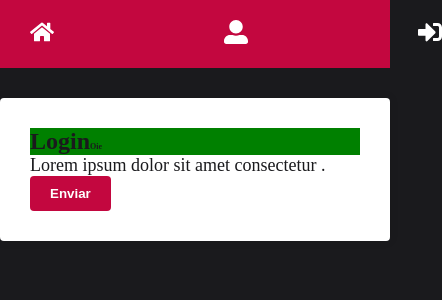
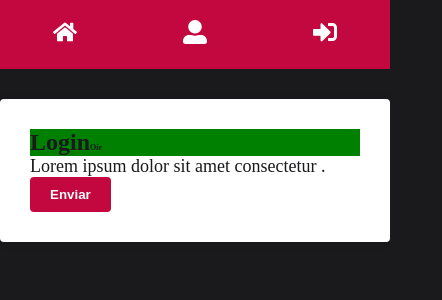
Before and after one commit to tailanpatrick/front-end-alunos, a React (Create React App) app: page / in a window 390 px wide. Shown: the top 300 px of the page, 442 px wide, since content can reach past the window. Built offline with nearby package versions, Linux system fonts and the light colour scheme.

Commit message:
adjusted navbar responsiveness

```diff
--- a/src/components/Header/styled.ts
+++ b/src/components/Header/styled.ts
@@ -1,12 +1,12 @@
 import styled from 'styled-components';
 import { primaryColor } from '../../config/colors'
 
-export  const Nav = styled.nav`
+export const Nav = styled.nav`
   background: ${primaryColor};
   padding: 20px;
   display: flex;
   align-items: center;
-  justify-content: center;
+  justify-content:center;
   gap: 150px;
 
   a {
@@ -16,6 +16,10 @@ export  const Nav = styled.nav`
   }
 
   @media (max-width: 680px) {
+    gap: 40px;
     justify-content: space-around;
+    a {
+      font-size: 18px;
+    }
   }
 `;
```
